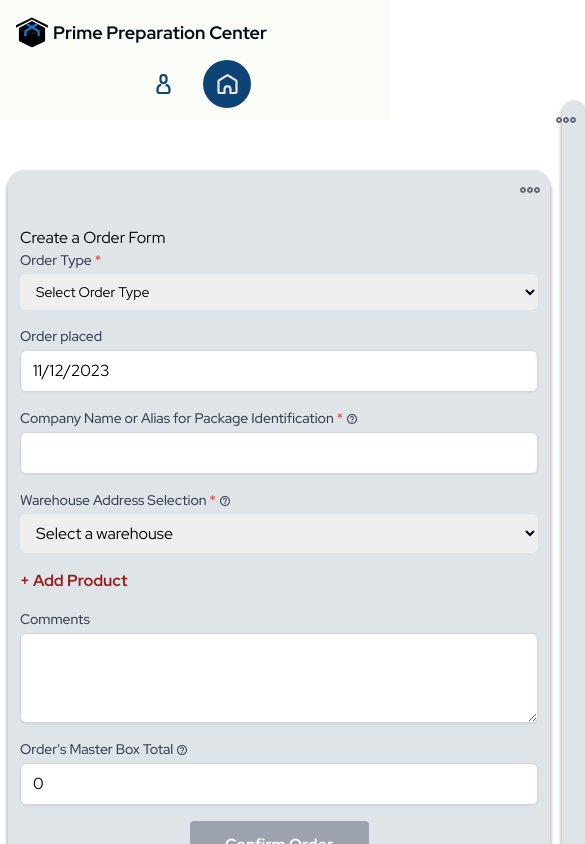
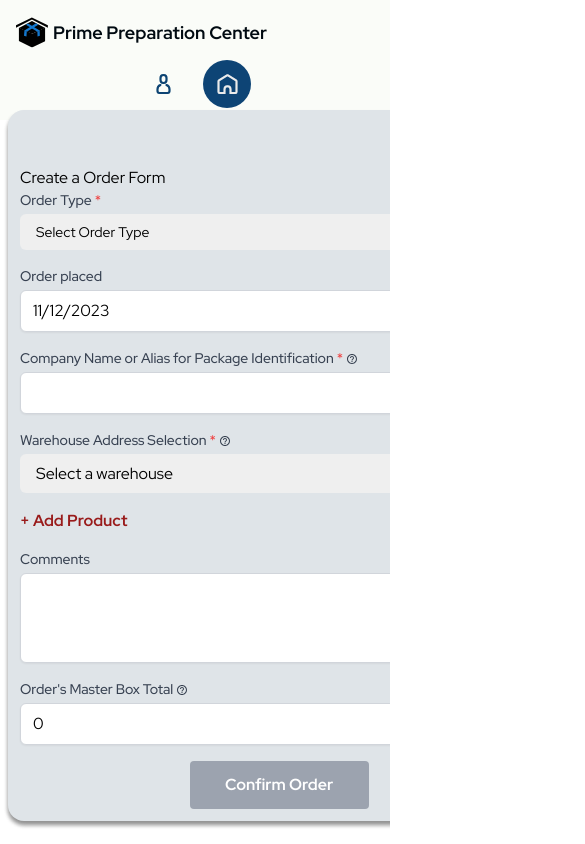
Before and after one commit to korvan17/nevadaFrontend, a Next.js app: page /dashboard in a window 390 px wide. Shown: the top 844 px of the page, 585 px wide, since content can reach past the window. Built offline with nearby package versions, Linux system fonts and the light colour scheme.

Commit message:
fixed issue with disappear of title in animation

```diff
--- a/src/app/globals.css
+++ b/src/app/globals.css
@@ -57,8 +57,8 @@ body {
 }
 
 @media screen and (max-width: 768px) {
-  .container {
-    overflow-x: hidden;
+body > * {
+    overflow: hidden;
   }
 }
 
--- a/src/components/Home/About/MobileAbout.jsx
+++ b/src/components/Home/About/MobileAbout.jsx
@@ -6,6 +6,7 @@ function MobileAbout() {
     <section className="md:hidden">
       <div className="container">
         <div className="relative">
+          <div className="aosWrapper">
           <div
             data-aos="fade-down"
             data-aos-duration="1000"
@@ -18,6 +19,8 @@ function MobileAbout() {
               About our story
             </h2>
           </div>
+          </div>
+
 
           <ul className="flex gap-4 ">
             <li className="w-1/2 ">
```
